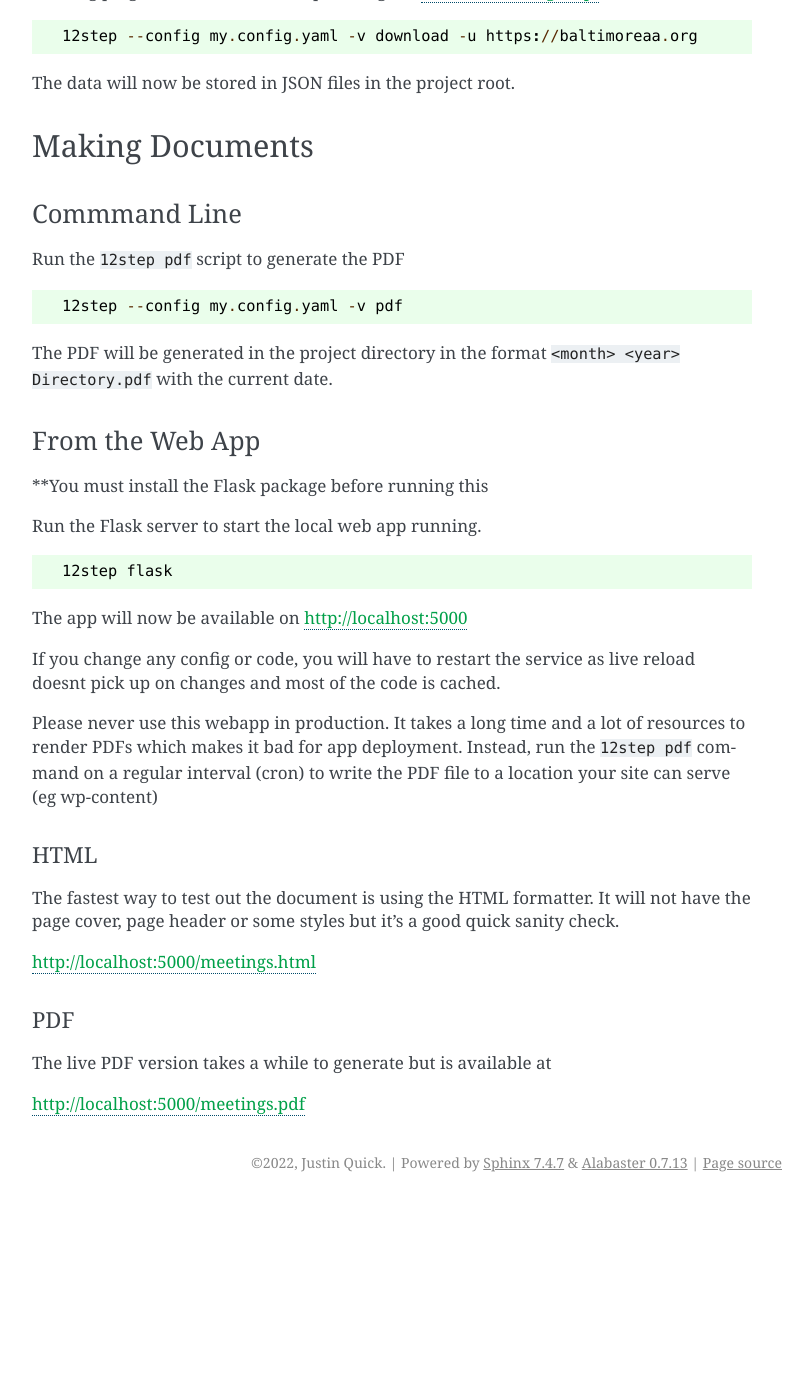
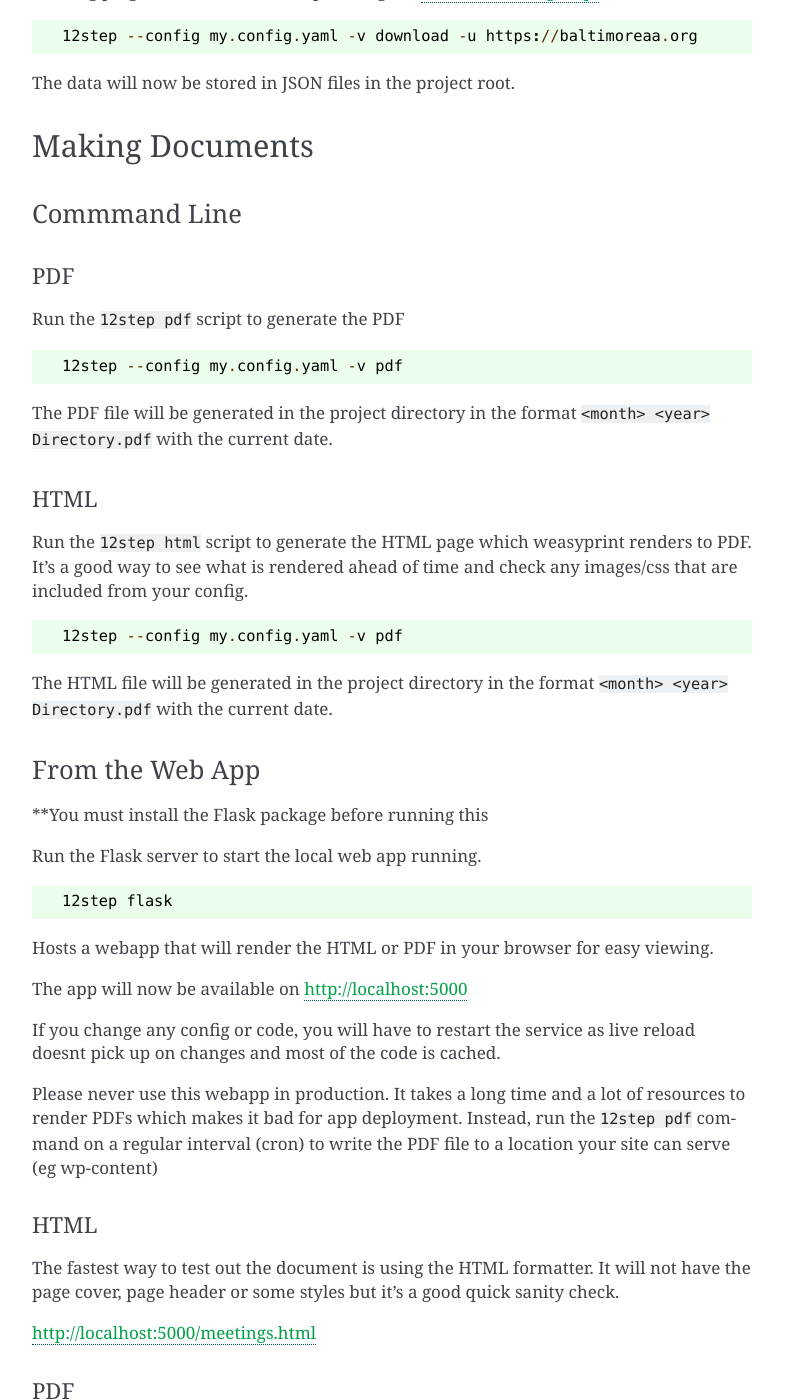
Before and after one commit to justquick/pdf12step, a Sphinx documentation site: the page built from docs/usage.md, in a window 1280 px wide and 1400 px high, scrolled down 614 px. Shown: the whole window, without its empty margins (358-1170 px from the left). Built offline with Sphinx 7.4.7, drawn with Linux system fonts in a browser that asks for light colours; before the commit the page ends 1816 px from its top, so only the background shows below that.

Commit message:
default options and updated usage

````diff
--- a/docs/usage.md
+++ b/docs/usage.md
@@ -35,13 +35,26 @@ The data will now be stored in JSON files in the project root.
 
 ### Commmand Line
 
+#### PDF
+
 Run the `12step pdf` script to generate the PDF
 
 ```
 12step --config my.config.yaml -v pdf
 ```
 
-The PDF will be generated in the project directory in the format `<month> <year> Directory.pdf` with the current date.
+The PDF file will be generated in the project directory in the format `<month> <year> Directory.pdf` with the current date.
+
+####  HTML
+
+Run the `12step html` script to generate the HTML page which weasyprint renders to PDF.
+It's a good way to see what is rendered ahead of time and check any images/css that are included from your config.
+
+```
+12step --config my.config.yaml -v pdf
+```
+
+The HTML file will be generated in the project directory in the format `<month> <year> Directory.pdf` with the current date.
 
 ### From the Web App
 
@@ -52,6 +65,8 @@ Run the Flask server to start the local web app running.
 ```
 12step flask
 ```
+
+Hosts a webapp that will render the HTML or PDF in your browser for easy viewing.
 
 The app will now be available on [http://localhost:5000](http://localhost:5000)
 
````
Also changed, not shown: 1 other file.
